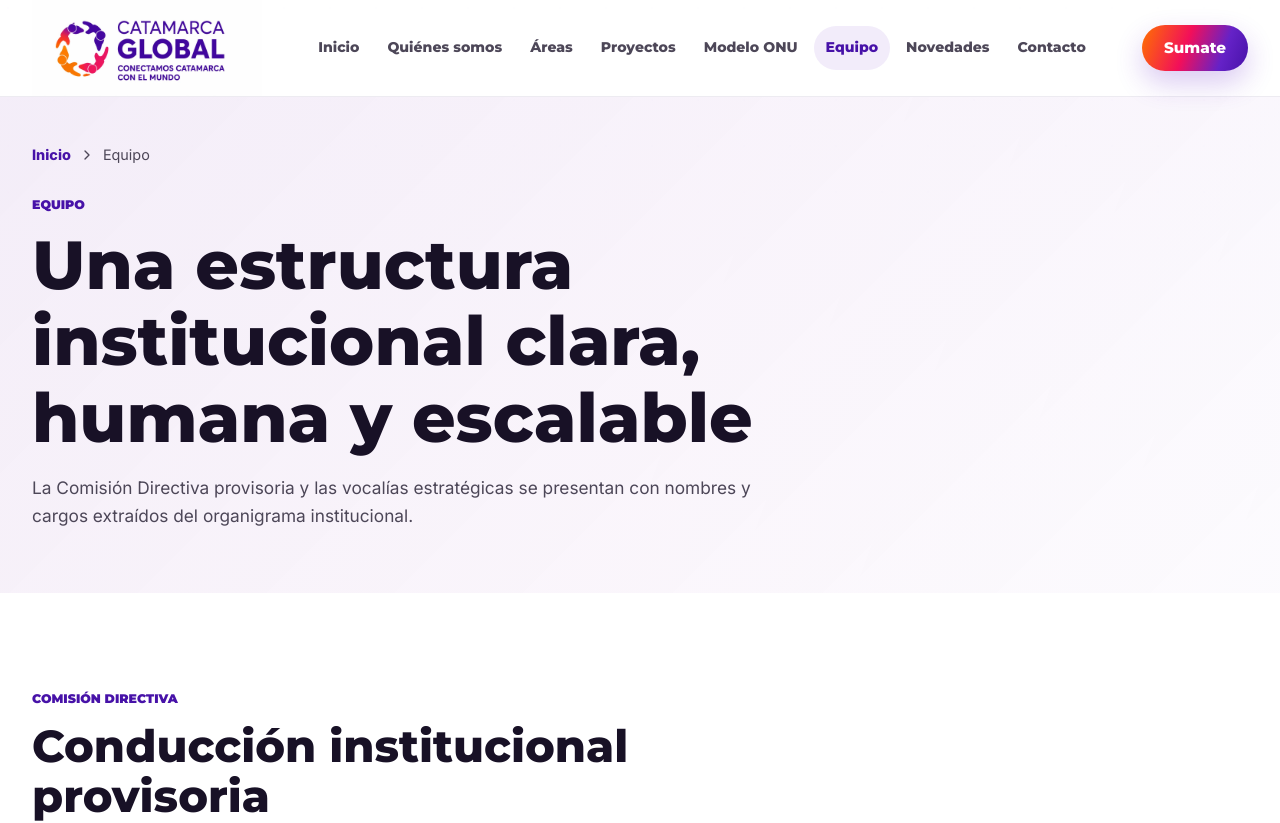
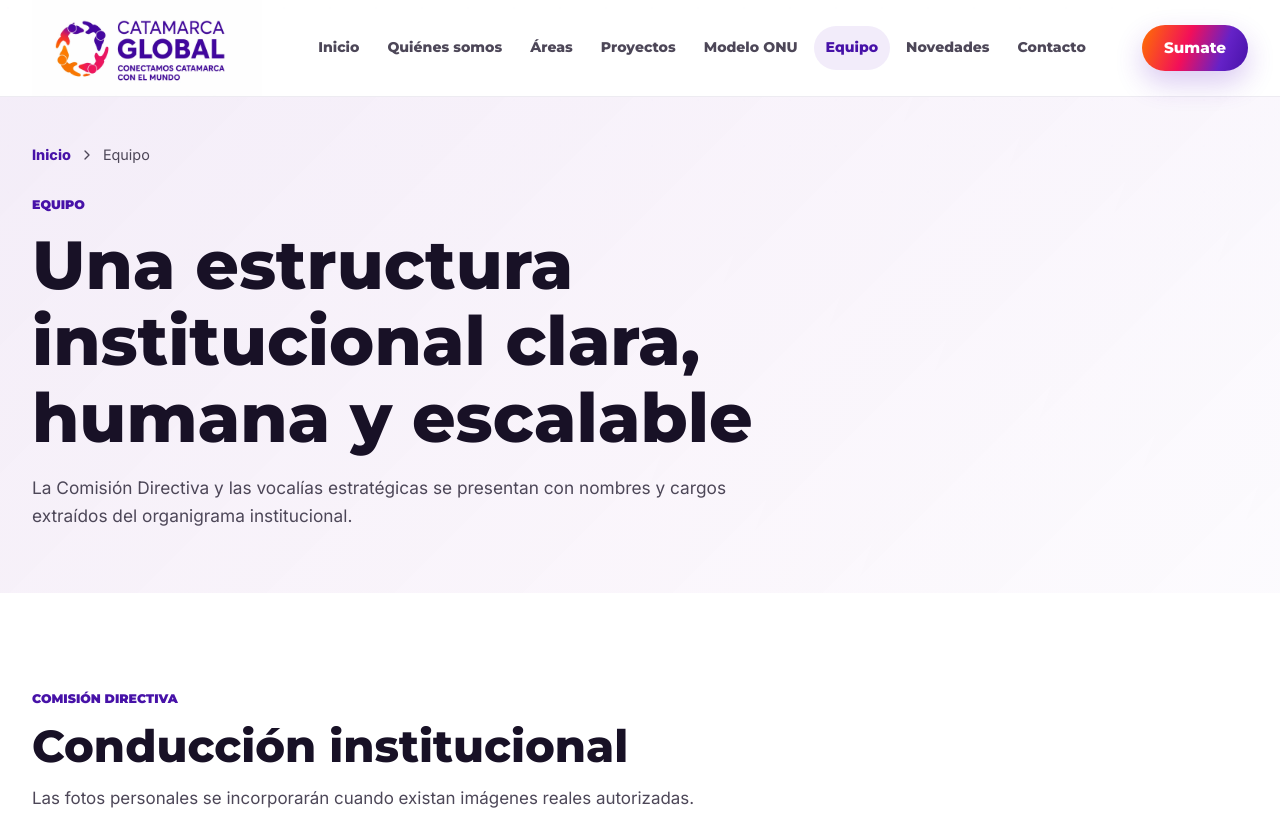
Before and after one commit to fulanite/catamarcaglobal, a Next.js app: page /equipo in a window 1280 px wide. Shown: the top 823 px of the page. Built offline with nearby package versions, Linux system fonts and the light colour scheme; no server answers.

Commit message:
Remove provisional wording from board

```diff
--- a/app/equipo/page.tsx
+++ b/app/equipo/page.tsx
@@ -10,7 +10,7 @@ import { futureTeams as futureTeamNames } from "@/data/site";
 export const metadata: Metadata = {
   title: "Equipo",
   description:
-    "Comisión Directiva provisoria, vocalías estratégicas y estructura organizacional de Catamarca Global.",
+    "Comisión Directiva, vocalías estratégicas y estructura organizacional de Catamarca Global.",
   alternates: {
     canonical: "/equipo",
   },
@@ -23,13 +23,13 @@ export default function TeamPage() {
         eyebrow="Equipo"
         current="Equipo"
         title="Una estructura institucional clara, humana y escalable"
-        text="La Comisión Directiva provisoria y las vocalías estratégicas se presentan con nombres y cargos extraídos del organigrama institucional."
+        text="La Comisión Directiva y las vocalías estratégicas se presentan con nombres y cargos extraídos del organigrama institucional."
       />
       <section className="section">
         <div className="container">
           <SectionHeading
             eyebrow="Comisión Directiva"
-            title="Conducción institucional provisoria"
+            title="Conducción institucional"
             intro="Las fotos personales se incorporarán cuando existan imágenes reales autorizadas."
           />
           <div className="grid grid-4">
--- a/data/team.ts
+++ b/data/team.ts
@@ -10,7 +10,7 @@ export const boardMembers: TeamMember[] = [
   {
     name: "María Estela Argerich",
     role: "Presidenta",
-    area: "Comisión Directiva Provisoria",
+    area: "Comisión Directiva",
     summary:
       "Representación institucional, dirección estratégica, coordinación general y generación de alianzas.",
     href: "/equipo#maria-estela-argerich",
@@ -18,7 +18,7 @@ export const boardMembers: TeamMember[] = [
   {
     name: "Gabriel Molina",
     role: "Vicepresidente",
-    area: "Comisión Directiva Provisoria",
+    area: "Comisión Directiva",
     summary:
       "Acompañamiento estratégico a Presidencia, seguimiento de proyectos y vinculación con actores productivos y organismos estratégicos.",
     href: "/equipo#gabriel-molina",
@@ -26,7 +26,7 @@ export const boardMembers: TeamMember[] = [
   {
     name: "Yuliana Herrera",
     role: "Secretaria General",
-    area: "Comisión Directiva Provisoria",
+    area: "Comisión Directiva",
     summary:
       "Coordinación administrativa, seguimiento de documentación oficial, reuniones, actas y comunicación interna.",
     href: "/equipo#yuliana-herrera",
@@ -34,7 +34,7 @@ export const boardMembers: TeamMember[] = [
   {
     name: "Ana Laura Ahumada",
     role: "Tesorera",
-    area: "Comisión Directiva Provisoria",
+    area: "Comisión Directiva",
     summary:
       "Administración financiera y contable, presupuestos, balances, rendiciones y seguimiento económico de proyectos.",
     href: "/equipo#ana-laura-ahumada",
```
